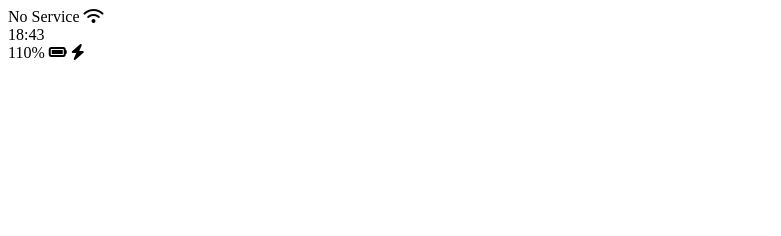
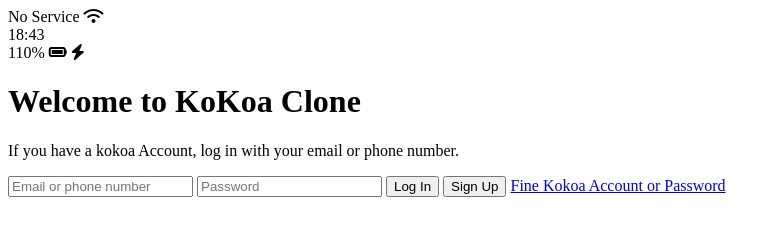
Before and after one commit to blueprint-12/kokoa-clone-2021, a plain HTML site: page index.html in a window 1280 px wide. Shown: the whole page, without its empty margins (0-781 px from the left). Drawn offline with Linux system fonts and the light colour scheme.

Commit message:
Update index.html
added welcome-header and login-form

```diff
--- a/index.html
+++ b/index.html
@@ -21,6 +21,21 @@
         <i class="fas fa-bolt"></i>
       </div>
     </div>
+    <header class="welcome-header">
+      <h1 class="welcome-header__title">Welcome to KoKoa Clone</h1>
+      <p class="welcome-header__text">
+        If you have a kokoa Account, log in with your email or phone number.
+      </p>
+    </header>
+
+    <form id="login-form">
+      <input type="text" placeholder="Email or phone number" />
+      <input type="password" placeholder="Password" />
+      <input type="submit" value="Log In" />
+      <input type="submit" value="Sign Up" />
+      <a href="#">Fine Kokoa Account or Password</a>
+    </form>
+
     <script
       src="https://kit.fontawesome.com/6478f529f2.js"
       crossorigin="anonymous"
```
